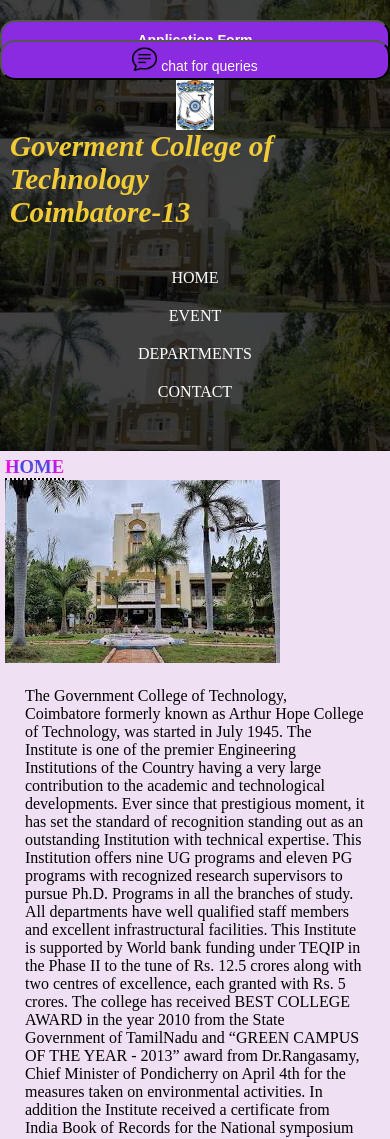
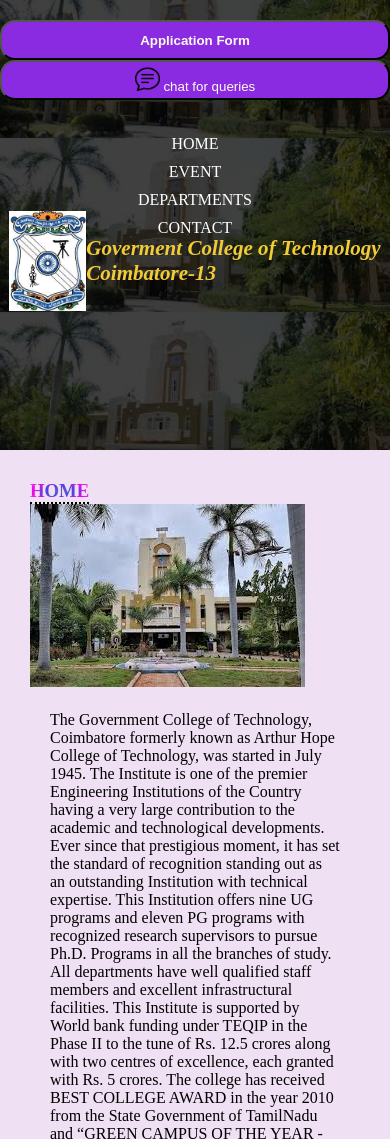
Before and after one commit to Roshini2405/CollegeSite, a plain HTML site: page index.html in a window 390 px wide. Shown: the top 1139 px of the page. Drawn offline with Linux system fonts and the light colour scheme.

Commit message:
made responsive

```diff
--- a/style.css
+++ b/style.css
@@ -140,77 +140,36 @@ color: white;
     from{background-color: blueviolet;}
     to{background-color: rgb(81, 11, 138);}
 }
+
 @media (max-width: 768px) {
-    header {
-        height: auto;
-    }
-
-    .clgname {
-        position: static;
-        flex-direction: column;
-        top: 0;
-    }
-
     .navbar ul {
         flex-direction: column;
+        text-align: center;
         padding: 0;
     }
 
     .imghome {
+        width: 100%;
         float: none;
-        max-width: 100%;
         margin: 0;
+    }
+
+    .clgname {
+        font-size: 18px;
+    }
+
+    .dept img, .cse img, .it img, .ece img, .ibt img, .civil img {
+        width: 100%;
+        height: auto;
     }
 
     .footer {
         flex-direction: column;
-        padding: 10px;
-    }
-
-    .home, .event, .dept {
-        padding: 10px;
-    }
-
-    .footer h3, .footer ul {
-        padding: 5px;
+        text-align: center;
     }
 
     button {
         width: 100%;
+        margin-top: 10px;
     }
 }
-
-@media (max-width: 480px) {
-    .clgname img {
-        height: 50px;
-    }
-
-    header {
-        padding: 10px;
-        height: auto;
-    }
-
-    #navul {
-        flex-direction: column;
-    }
-
-    #navitem {
-        margin: 5px 0;
-    }
-
-    .home, .event, .dept {
-        padding: 5px;
-    }
-
-    .footer {
-        padding: 5px;
-    }
-
-    button {
-        font-size: 14px;
-    }
-
-    .footer ul {
-        padding: 0;
-    }
-}
```
